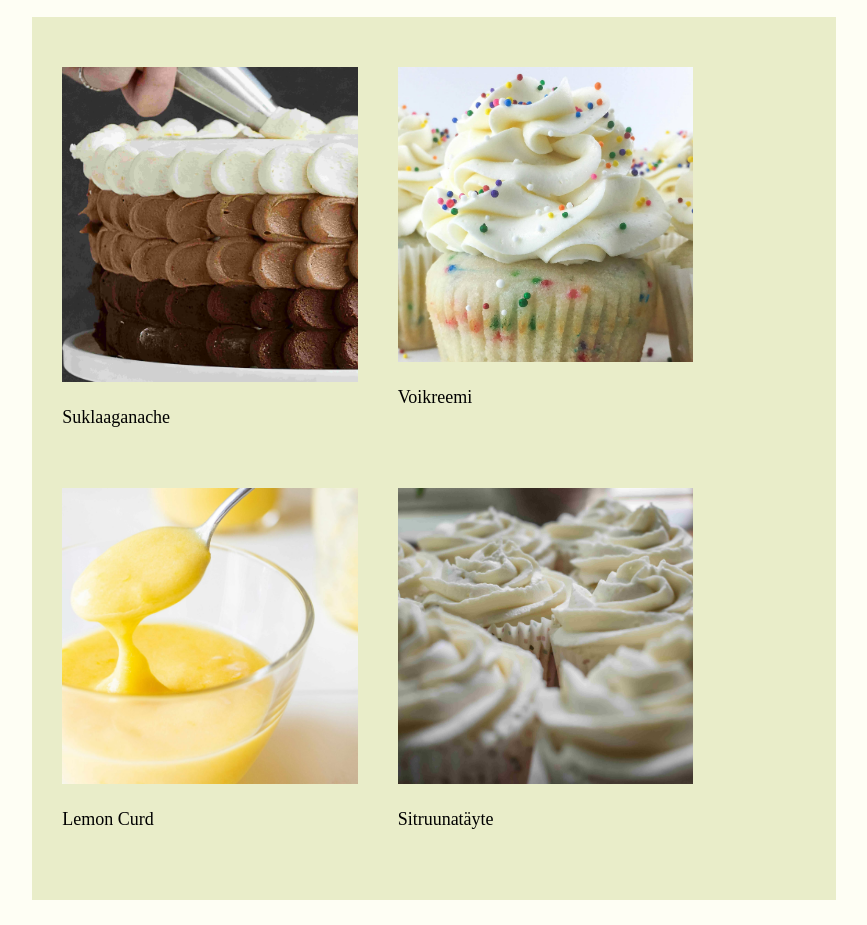
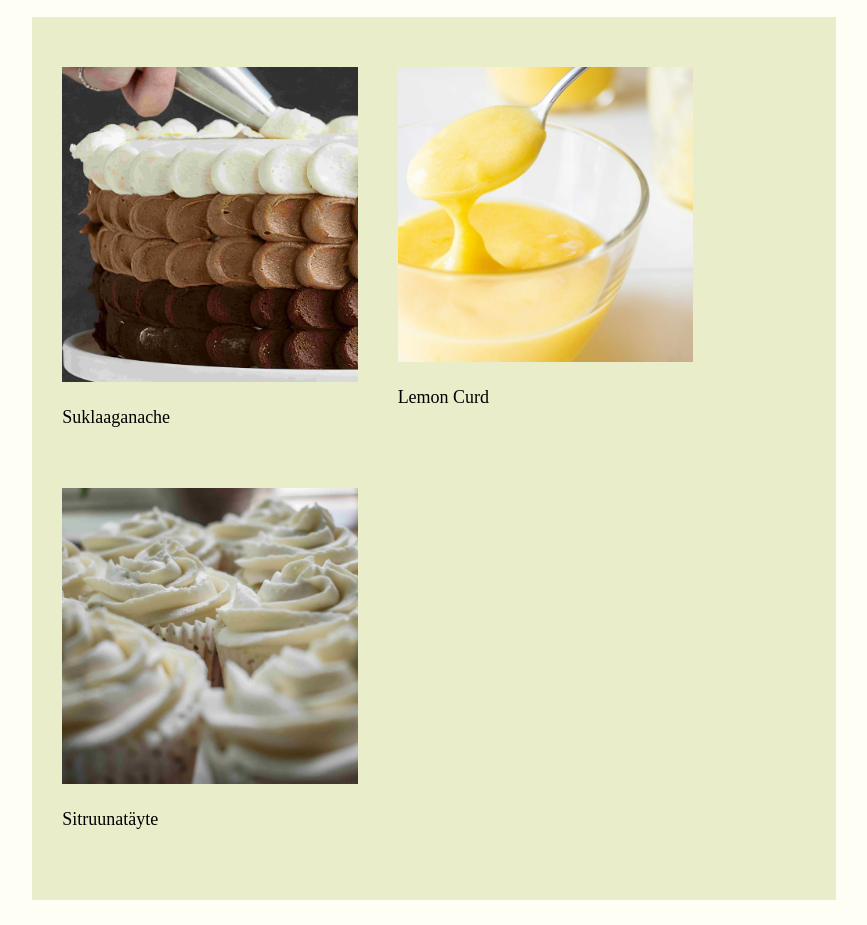
Before and after one commit to ronjawahl/ronjawahl.github.io, a plain HTML site: page täytteet.html in a window 1280 px wide. Shown: the part 261-1186 px from the top of the page, without its empty margins (206-1073 px from the left). Drawn offline with Linux system fonts and the light colour scheme; a web font is replaced by a local one.

Commit message:
Update täytteet.html

```diff
--- a/täytteet.html
+++ b/täytteet.html
@@ -34,10 +34,6 @@
               <p class="resepti"><a href="suklaaganache.html">Suklaaganache</p>
             </div>
             <div class="column">
-              <img src="voikreemi.jpg" alt="Voikreemi">
-              <p class="resepti"><a href="voikreemi.html">Voikreemi</p>
-            </div>
-            <div class="column">
               <img src="lemoncurd.jpg" alt="Lemon Curd">
               <p class="resepti"><a href="lemoncurd.html">Lemon Curd</p>
             </div>
```
